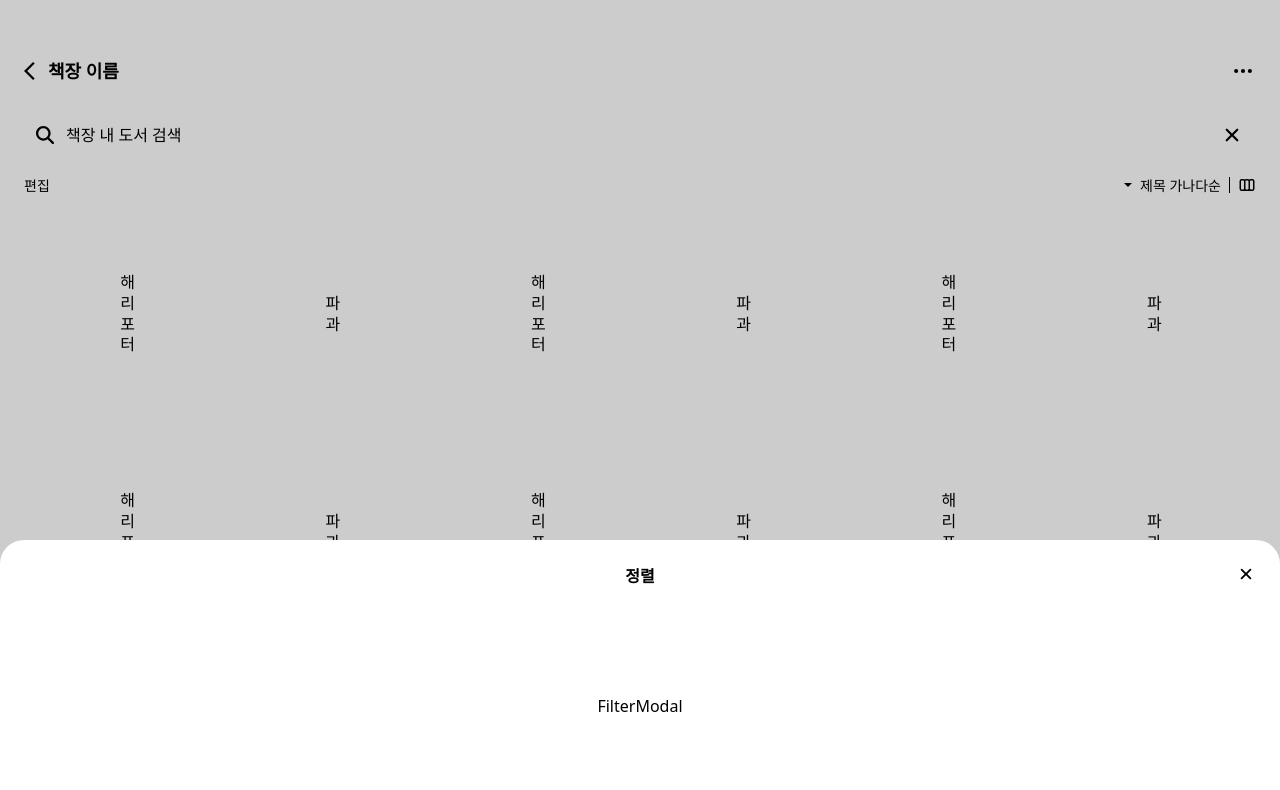
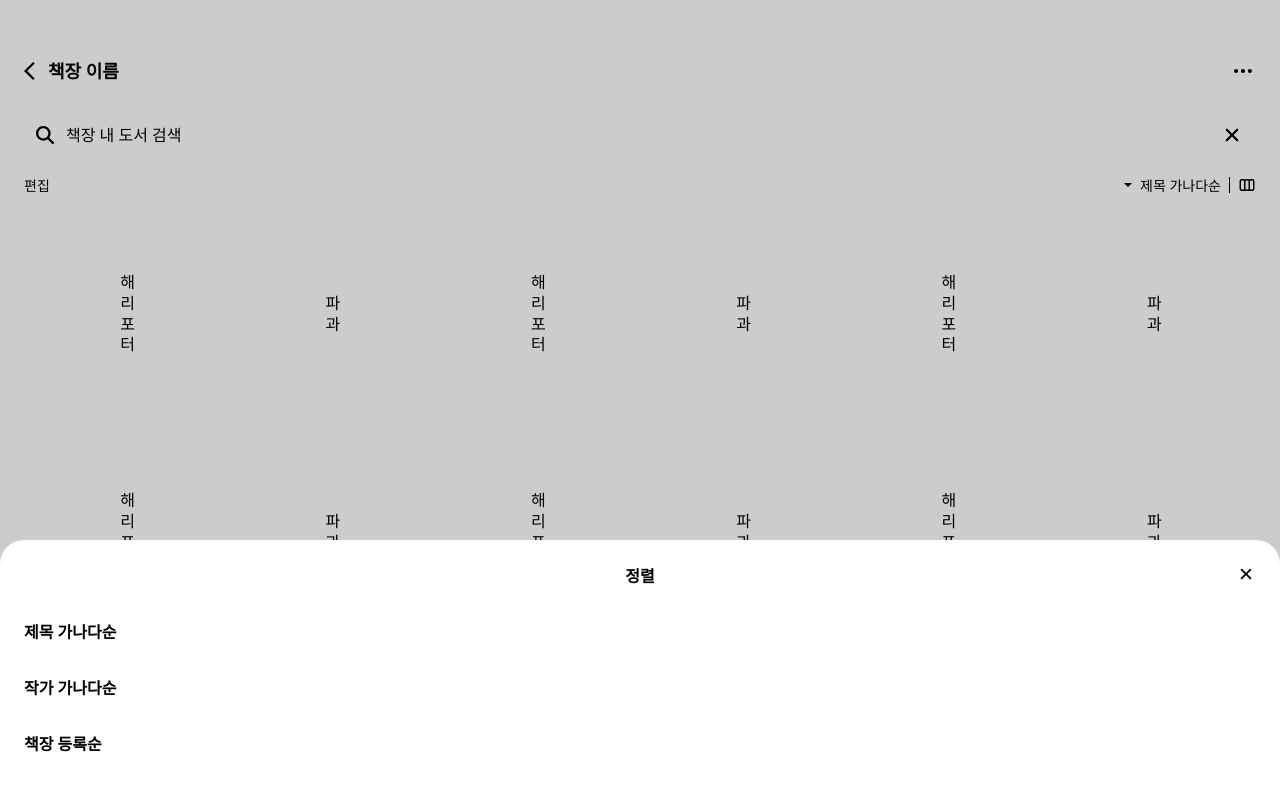
Before and after one commit to MyLib-Service/my-lib-front, a React (Vite) app: page /bookshelf/1 in a window 1280 px wide. Both pictures are taken after a click on the element "제목 가나다순". Shown: the top 790 px of the page. Built offline with nearby package versions, Linux system fonts and the light colour scheme.

Commit message:
💄서재 표출 타입 추가

```diff
--- /dev/null
+++ b/src/components/BookShelf/BookCoverItem.tsx
@@ -0,0 +1,73 @@
+import styled from "@emotion/styled";
+
+export default function BookCoverItem() {
+  return (
+    <Container>
+      <Image src="../../../public/100x150.svg" />
+      <ExplainContainer>
+        <TopContainer>
+          <Title>Book Title: Excepturi voluptas et dolor id alias.</Title>
+          <Auth>저자 및 출판사</Auth>
+
+          <Rating>
+            <RatingImage src="../../../public/star icon.svg" />
+            4.5
+          </Rating>
+        </TopContainer>
+        <Date>2025.12.09 - 2025.12.15</Date>
+      </ExplainContainer>
+    </Container>
+  );
+}
+
+const Container = styled.div`
+  display: flex;
+  margin-bottom: 14.5px;
+`;
+
+const Image = styled.img`
+  width: 100px;
+  height: 150px;
+  border-radius: 4px;
+`;
+
+const ExplainContainer = styled.div`
+  display: flex;
+  flex-direction: column;
+  justify-content: space-between;
+  padding: 0px 16px;
+`;
+
+const TopContainer = styled.div`
+  display: flex;
+  flex-direction: column;
+`;
+
+const Title = styled.h1`
+  font-size: 14px;
+  font-weight: 400;
+  padding-bottom: 6px;
+`;
+
+const Auth = styled.p`
+  font-size: 14px;
+  font-weight: 400;
+  color: var(--color-gray-text);
+`;
+
+const Rating = styled.div`
+  display: flex;
+  font-size: 14px;
+  font-weight: 400;
+  color: var(--color-gray-text);
+`;
+
+const RatingImage = styled.img`
+  padding-right: 5px;
+`;
+
+const Date = styled.p`
+  font-size: 14px;
+  font-weight: 400;
+  color: var(--color-gray-text);
+`;
--- /dev/null
+++ b/src/components/BookShelf/BookShelfSection.tsx
@@ -0,0 +1,33 @@
+import styled from "@emotion/styled";
+import BookCoverItem from "./BookCoverItem";
+import BookBack from "../Home/BookSection/BookBack";
+
+interface BookShelfSectionProps {
+  isGridView: boolean;
+}
+
+export default function BookShelfSection(props: BookShelfSectionProps) {
+  return props.isGridView ? (
+    <>
+      {Array.from({ length: 3 }).map((_, idx) => (
+        <BookCoverItem key={idx} />
+      ))}
+    </>
+  ) : (
+    <BookList>
+      {Array.from({ length: 18 }).map((_, idx) => (
+        <BookBack key={idx} />
+      ))}
+    </BookList>
+  );
+}
+
+const BookList = styled.section`
+  display: grid;
+  grid-template-columns: repeat(6, 1fr);
+
+  gap: 8px 0;
+  padding-bottom: 8px;
+
+  justify-items: center;
+`;
--- a/src/components/common/Modal/FilterModal.tsx
+++ b/src/components/common/Modal/FilterModal.tsx
@@ -1,16 +1,35 @@
 import styled from "@emotion/styled";
+import type { FilterOption } from "../../../pages/BookShelf/BookShelfPage";
 
 interface FilterModalProps {
-  filterArray: string;
+  filterArray: FilterOption[];
+  onFilterChange: (filter: FilterOption) => void;
 }
 
 export default function FilterModal(props: FilterModalProps) {
-  return <Container>FilterModal</Container>;
+  return (
+    <Container>
+      {props.filterArray.map((filter) => (
+        <Title onClick={() => props.onFilterChange(filter)} key={filter.id}>
+          {filter.title}
+        </Title>
+      ))}
+    </Container>
+  );
 }
 
 const Container = styled.div`
   width: 100%;
+  height: 100%;
+  padding: 0px 24px;
+
   display: flex;
-  justify-content: center;
-  padding: 24px;
+  flex-direction: column;
+  justify-content: flex-start;
 `;
+
+const Title = styled.li`
+  list-style: none;
+  font-weight: 600;
+  padding: 16px 0px;
+`;
--- a/src/components/common/Modal/Modal.tsx
+++ b/src/components/common/Modal/Modal.tsx
@@ -34,13 +34,11 @@
   z-index: 80;
 `;
 
-// TODO: padding 및 레이아웃 수정
 const ModalContainer = styled.section`
   display: flex;
   position: absolute;
   bottom: 0%;
   flex-wrap: wrap;
-  justify-content: space-around;
 
   background-color: #fff;
   height: 260px;
@@ -53,17 +51,20 @@
 `;
 
 const ModalHeader = styled.div`
+  display: grid;
+  grid-template-columns: 1fr auto 1fr;
+  width: 100%;
+  height: 64px;
   padding: 24px;
 `;
 
 const Title = styled.h1`
+  grid-column: 2;
   font-size: 16px;
   font-weight: 600;
 `;
 
 const Close = styled.div`
-  position: absolute;
-  top: 24px;
-  right: 24px;
+  justify-items: end;
   font-size: 20px;
 `;
--- a/src/pages/BookShelf/BookShelfPage.tsx
+++ b/src/pages/BookShelf/BookShelfPage.tsx
@@ -1,14 +1,18 @@
 import { useState } from "react";
 import Search from "../../components/common/Search";
-import BooksSection from "../../components/Home/BookSection/BooksSection";
 import Edit from "../../components/Home/Setting/Edit";
 import Setting from "../../components/Home/Setting/Setting";
 import BookShelfHeader from "../../components/BookShelf/BookShelfHeader";
 import Modal from "../../components/common/Modal/Modal";
 import FilterModal from "../../components/common/Modal/FilterModal";
+import BookShelfSection from "../../components/BookShelf/BookShelfSection";
+
+export type FilterOption = {
+  id: string;
+  title: string;
+};
 
 export default function BookShelfPage() {
-  // const { id } = useParams<{ id: string }>();
   const filterArray = [
     { id: `${Date.now()}_${1}`, title: "제목 가나다순" },
     { id: `${Date.now()}_${2}`, title: "작가 가나다순" },
@@ -17,12 +21,13 @@
 
   const [isGridView, setIsGridView] = useState(false);
   const [openModal, setOpenModal] = useState(false);
+  const [filterType, setFilterType] = useState<FilterOption>(filterArray[0]);
 
   const handleGridChange = () => {
     setIsGridView((isGridView) => !isGridView);
   };
 
-  // TODO: true, false 전환은 잘 됨, 다만
+  // TODO:
   // 1. 책을 만들 때 만드는 시간을 받아야 최신순 정렬 가능.
   // 2. 가나다 순 정렬 하려면 section쪽에서 전체 정렬 해야 할 듯
   const handleOpenModal = () => {
@@ -31,6 +36,11 @@
 
   const handleCloseModal = () => {
     setOpenModal(false);
+  };
+
+  const handleFilterChange = (filter: FilterOption) => {
+    setFilterType(filter);
+    console.log(filter);
   };
 
   return (
@@ -42,17 +52,20 @@
           showSort={true}
           isGridView={isGridView}
           onGridChange={handleGridChange}
-          title={filterArray[0].title}
+          title={filterType?.title}
           onOpenModal={handleOpenModal}
         />
         {openModal && (
           <Modal title="정렬" close={handleCloseModal}>
-            <FilterModal filterArray={filterArray} />
+            <FilterModal
+              filterArray={filterArray}
+              onFilterChange={handleFilterChange}
+            />
           </Modal>
         )}
       </Setting>
 
-      <BooksSection isGridView={isGridView} length={isGridView ? 9 : 18} />
+      <BookShelfSection isGridView={isGridView} />
     </>
   );
 }
```
Also changed, not shown: public/100x150.svg (added), public/star icon.svg (added).
